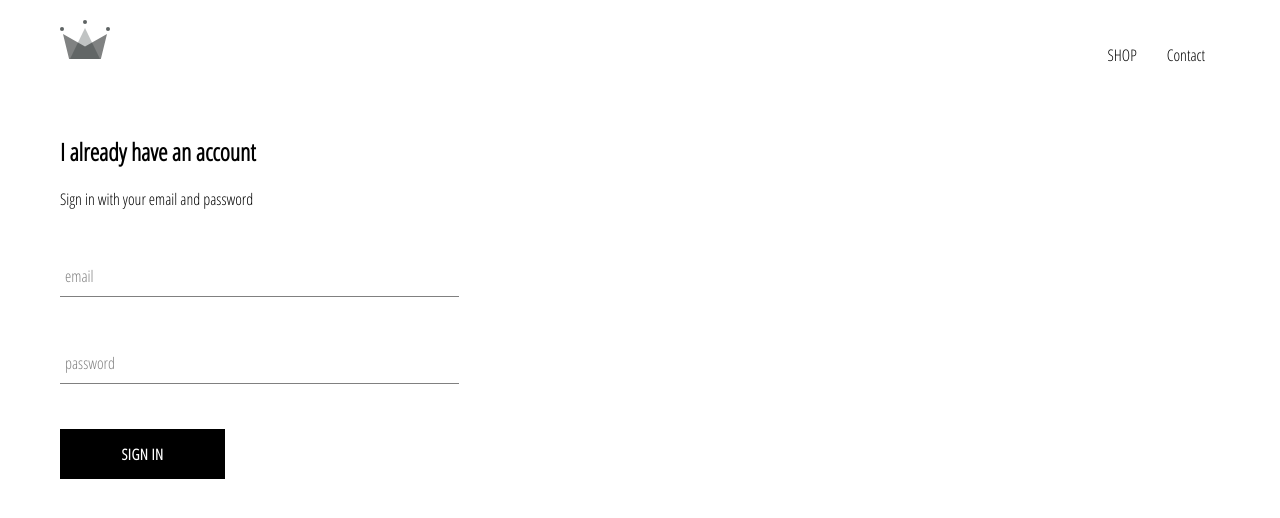
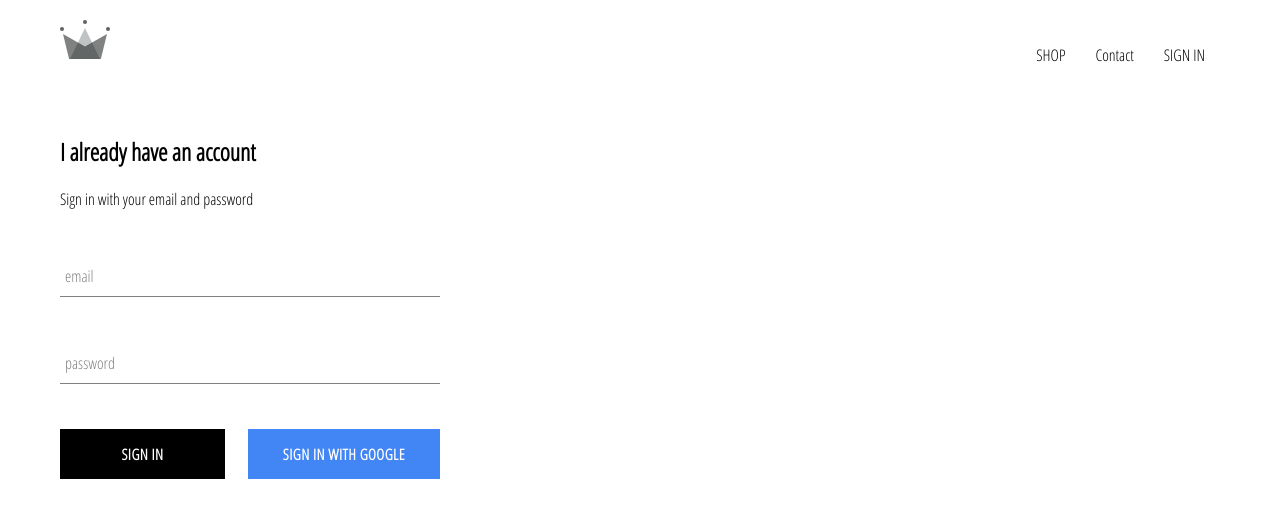
Before and after one commit to buraking/Crown-clothing, a React (Create React App) app: page /signin in a window 1280 px wide. Shown: the top 518 px of the page. Built offline with nearby package versions, Linux system fonts and the light colour scheme; no server answers.

Commit message:
integrated firebased with the application and setup sign in and sign with google

```diff
--- a/package.json
+++ b/package.json
@@ -3,6 +3,7 @@
   "version": "0.1.0",
   "private": true,
   "dependencies": {
+    "firebase": "^7.2.2",
     "node-sass": "^4.13.0",
     "react": "^16.11.0",
     "react-dom": "^16.11.0",
--- a/src/App.css
+++ b/src/App.css
@@ -7,3 +7,7 @@
   text-decoration: none;
   color: black;
 }
+
+* {
+  box-sizing: border-box;
+}
--- a/src/App.js
+++ b/src/App.js
@@ -7,11 +7,35 @@
 import ShopPage from './pages/shop/shop.component.jsx';
 import SignInAndSignUpPage from './pages/sign-in-and-sign-up/sign-in-and-sign-up.component.jsx'
 import Header from './components/header/header.component.jsx';
+import { auth } from './firebase/firebase.utils';
 
-function App() {
+class App extends React.Component{
+  constructor() {
+    super();
+
+    this.state = {
+      currentUser: null
+    };
+  }
+
+  unsubscribeFromAuth = null
+
+  componentDidMount(){
+    this.unsubscribeFromAuth = auth.onAuthStateChanged(user => {
+      this.setState({ currentUser: user });
+
+      console.log(user);
+    });
+  }
+
+  componentWillUnmount() {
+    this.unsubscribeFromAuth();
+  }
+
+  render() {
     return (
       <div>
-      <Header />
+        <Header currentUser={this.state.currentUser} />
         <Switch>
           <Route exact path='/' component={HomePage} />
           <Route path='/shop' component={ShopPage}/>
@@ -20,5 +44,5 @@
       </div>
     );
   }
-
+}
 export default App;
--- a/src/components/custom-button/custom-button.component.jsx
+++ b/src/components/custom-button/custom-button.component.jsx
@@ -2,8 +2,10 @@
 
 import './custom-button.styles.scss';
 
-const CustomButton = ({ children, ...otherProps }) => (
-    <button className='custom-button' {...otherProps}>
+const CustomButton = ({ children, isGoogleSigIn, ...otherProps }) => (
+    <button className={`${isGoogleSigIn ? 'google-sign-in' : ''} custom-button`}
+    {...otherProps}
+    >
         {children}
     </button>
 );
--- a/src/components/custom-button/custom-button.styles.scss
+++ b/src/components/custom-button/custom-button.styles.scss
@@ -19,4 +19,14 @@
       color: black;
       border: 1px solid black;
     }
+
+    &.google-sign-in {
+      background-color: #4285f4;
+      color: white;
+
+      &:hover {
+        background-color: #357ae8;
+        border: none;
+      }
+    }
   }
--- a/src/components/header/header.component.jsx
+++ b/src/components/header/header.component.jsx
@@ -1,12 +1,14 @@
 import React from 'react';
 import { Link } from 'react-router-dom';
+
+import { auth } from '../../firebase/firebase.utils';
 
 import { ReactComponent as Logo } from '../../assets/crown.svg';
 
 
 import './header.styles.scss';
 
-const Header = () => (
+const Header = ({ currentUser }) => (
     <div className='header'>
         <Link className='logo-containter' to="/">
             <Logo className='logo' />
@@ -18,6 +20,12 @@
             <Link className='option' to='/shop'>
                  Contact
             </Link>
+            {
+                currentUser ?
+                <div className='option' onClick={() => auth.signOut()}>SIGN OUT</div>
+                :
+                <Link className='option' to='/signin'>SIGN IN</Link>
+            }
         </div>
     </div>
 );
--- a/src/components/header/header.styles.scss
+++ b/src/components/header/header.styles.scss
@@ -20,6 +20,7 @@
 
       .option {
         padding: 10px 15px;
+        cursor: pointer;
       }
     }
   }
--- a/src/components/sign-in/sign-in.component.jsx
+++ b/src/components/sign-in/sign-in.component.jsx
@@ -2,6 +2,8 @@
 
 import FormInput from '../form-input/form-input.component';
 import CustomButton from '../custom-button/custom-button.component';
+
+import { signInWithGoogle } from '../../firebase/firebase.utils';
 
 import './sign-in.styles.scss';
 
@@ -16,7 +18,7 @@
     }
 
     handleSubmit = event => {
-        event.preventDefault();
+        //event.preventDefault();
 
         this.setState({ email: '', password: ''})
     }
@@ -50,7 +52,14 @@
                         label='password'
                         required
                     />
-                    <CustomButton type="submit"> Sign in </CustomButton>
+                    <div className='buttons'>
+                        <CustomButton type="submit"> Sign in </CustomButton>
+                        <CustomButton onClick={signInWithGoogle} isGoogleSigIn>
+                            {' '}
+                            Sign in with Google {' '}
+                        </CustomButton>
+                    </div>
+
                 </form>
             </div>
         )
--- a/src/components/sign-in/sign-in.styles.scss
+++ b/src/components/sign-in/sign-in.styles.scss
@@ -1,9 +1,14 @@
 .sign-in {
-    width: 30vw;
+    width: 380px;
     display: flex;
     flex-direction: column;
 
     .title {
         margin: 10px 0;
     }
+
+    .buttons {
+        display: flex;
+        justify-content: space-between;
+    }
 }
--- /dev/null
+++ b/src/firebase/firebase.utils.js
@@ -0,0 +1,26 @@
+import firebase from 'firebase/app';
+import 'firebase/firestore';
+import 'firebase/auth';
+//import { privateEncrypt } from 'crypto';
+
+const config = {
+    apiKey: "AIzaSyC9_I1SWYZfYtmLpUwHx__jtouQd0NXgQ8",
+    authDomain: "crwn-db-e3097.firebaseapp.com",
+    databaseURL: "https://crwn-db-e3097.firebaseio.com",
+    projectId: "crwn-db-e3097",
+    storageBucket: "crwn-db-e3097.appspot.com",
+    messagingSenderId: "867270304857",
+    appId: "1:867270304857:web:0475ba8fd8d8e72ff8bd48",
+    measurementId: "G-L9D55JNQCM"
+};
+
+firebase.initializeApp(config);
+
+export const auth = firebase.auth();
+export const firestor = firebase.firestore();
+
+const provider = new firebase.auth.GoogleAuthProvider();
+provider.setCustomParameters({ prompt: 'select_account' });
+export const signInWithGoogle = () => auth.signInWithPopup(provider);
+
+export default firebase;
```
Also changed, not shown: 1 other file (tests, documents, lock files or other folders). Lines whose indentation alone changed are shown as unchanged.
